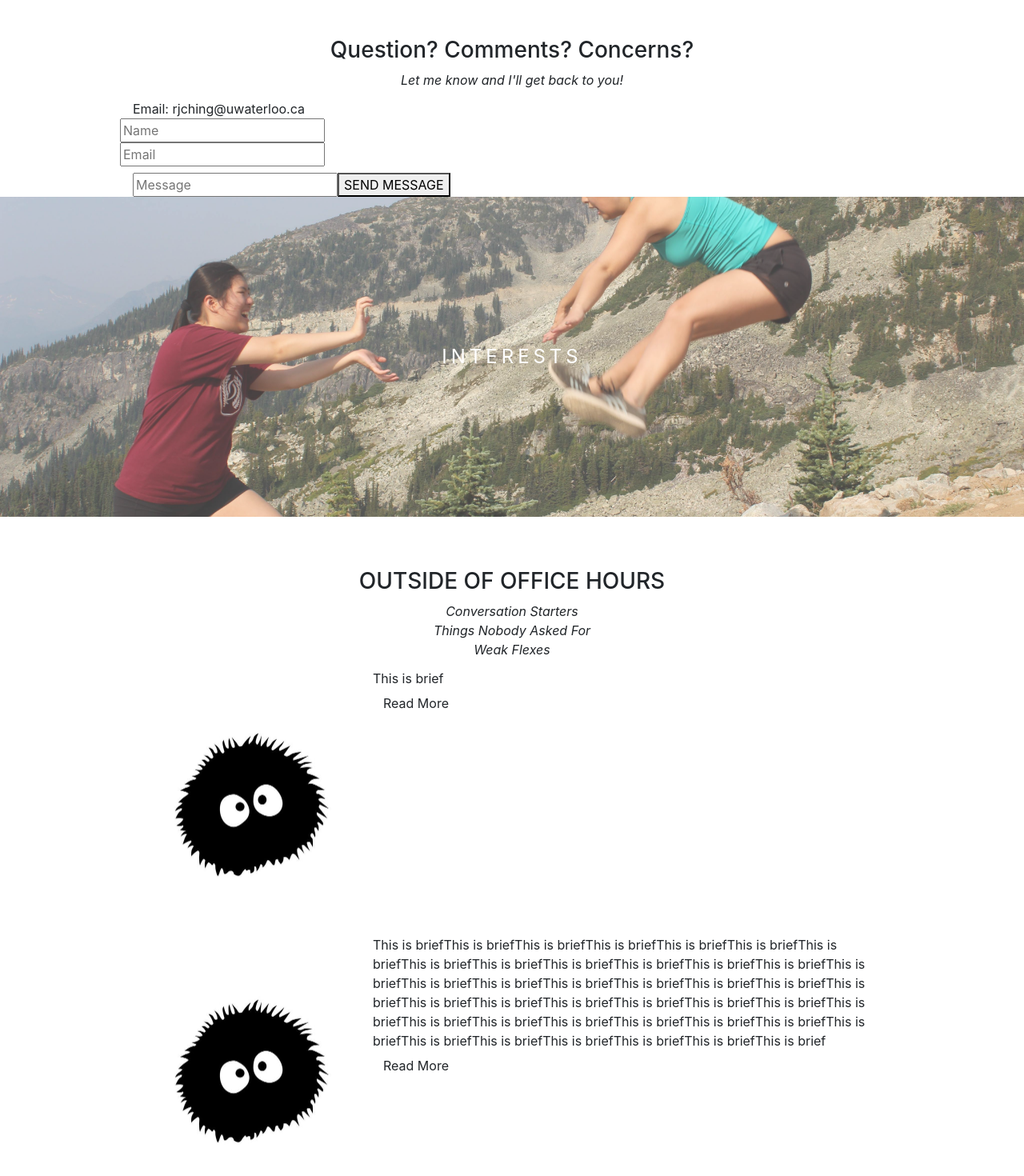
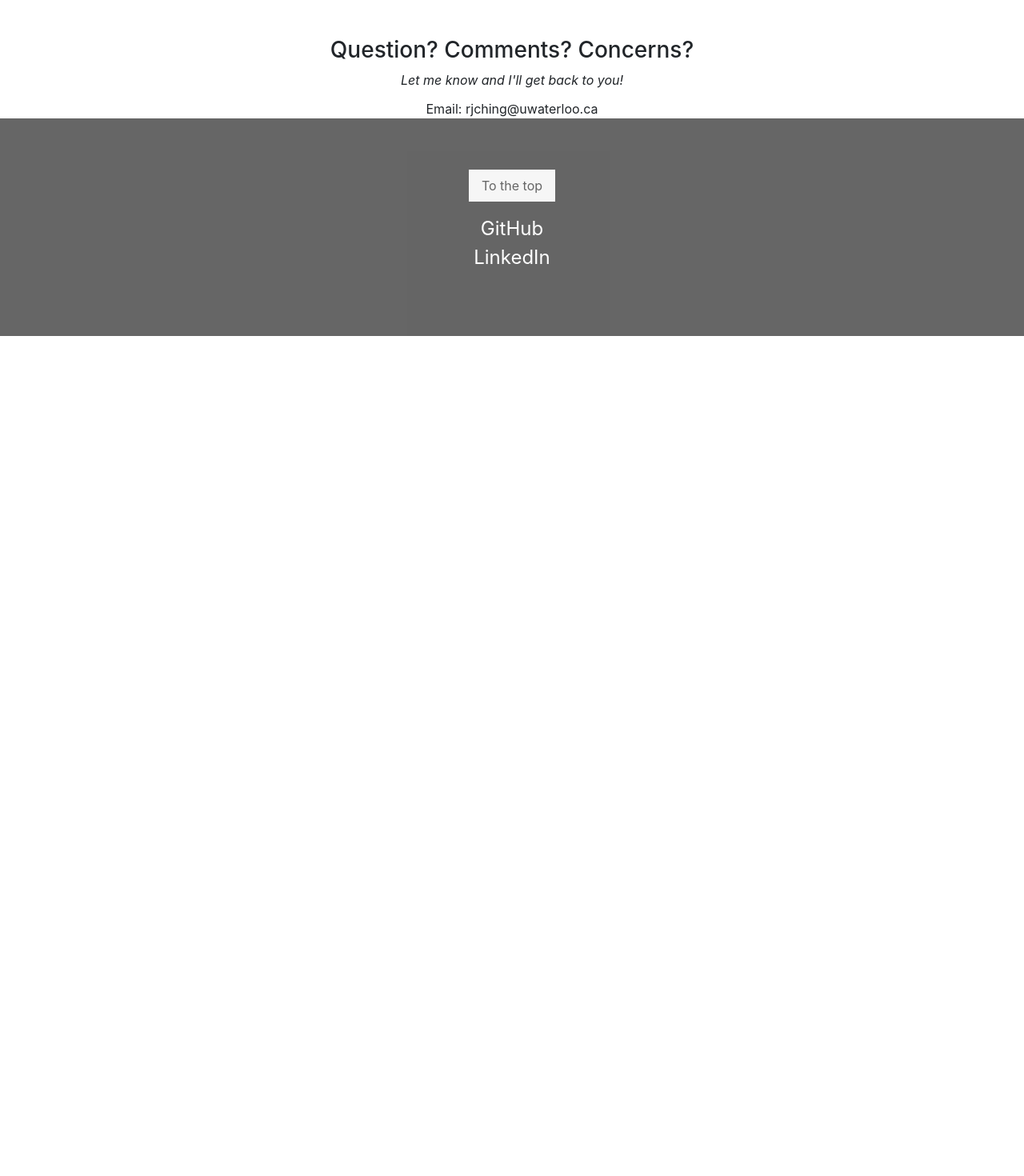
Before and after one commit to rochi138/personal-website-repo, a React (Create React App) app: page / in a window 1280 px wide. Shown: the part 2860-4330 px from the top of the page at 80% size. After the commit the page ends 3280 px from the top, so only its background shows below. Built offline with nearby package versions, Linux system fonts and the light colour scheme.

Commit message:
Removed non-functional parts

```diff
--- a/src/pages/HomePage.js
+++ b/src/pages/HomePage.js
@@ -116,45 +116,10 @@ export default class Home extends Component{
             <div className={ stylesHome.subTitle }>Let me know and I'll get back to you!</div>
 
             <div class="w3-row w3-padding-32 w3-section" id="div-container">
-                  <div class="w3-large w3-margin-bottom w3-center">
+                  <div class="w3-large w3-margin-bottom w3-center" style={ { textAlign: "center" }}>
                     <i class="fa fa-envelope fa-fw w3-hover-text-black w3-xlarge w3-margin-right"></i> Email: rjching@uwaterloo.ca<br />
                   </div>
-                  <form action="/action_page.php" target="_blank" rel="noopener noreferrer">
-                    <div class="w3-row-padding" style={{margin: "0 -16px 8px -16px"}}>
-                      <div class="w3-half">
-                        <input class="w3-input w3-border" type="text" placeholder="Name" required name="Name" />
-                      </div>
-                      <div class="w3-half">
-                        <input class="w3-input w3-border" type="text" placeholder="Email" required name="Email" />
-                      </div>
-                    </div>
-                    <input class="w3-input w3-border" type="text" placeholder="Message" required name="Message" />
-                    <button class="w3-button w3-black w3-right w3-section" type="submit">
-                      <i class="fa fa-paper-plane"></i> SEND MESSAGE
-                    </button>
-                  </form>
                 </div>
-          </div>
-          <div className={ `${ stylesHome.parallax } ${ stylesHome.interestsPic }` } >
-            <div className={ stylesHome.displayMiddle }>
-              <span className={ stylesHome.sectionName } >INTERESTS</span>
-            </div>
-          </div>
-          <div className={ stylesHome.sectionContainer} id="interests">
-            <h3>OUTSIDE OF OFFICE HOURS</h3>
-            <div className={ stylesHome.subTitle }>Conversation Starters <br />Things Nobody Asked For<br />Weak Flexes</div>
-            { source.interests.map( ( interest, i ) =>
-              <div className={ `${ stylesHome.interests } ${ stylesHome.floatContainer }` }>
-                <img src={ require('../images/' + interest.image + '.jpg' ) } class="w3-round w3-image" alt={ interest.alt } style={{ width: "300px", height: "333px", objectFit: "contain", float: "left" }} />
-                { this.state.interestStates[ i ] ?
-                  <div dangerouslySetInnerHTML={ { __html: interest.content } }/> :
-                  <div dangerouslySetInnerHTML={ { __html: interest.brief } }/>
-                }
-                <Button onClick={ () => this.readMoreInterests( i ) }>
-                  { this.state.interestStates[ i ] ? "Show Less" : "Read More"}
-                </Button>
-              </div>
-            ) }
           </div>
         </div>
       </MainLayout>
```
